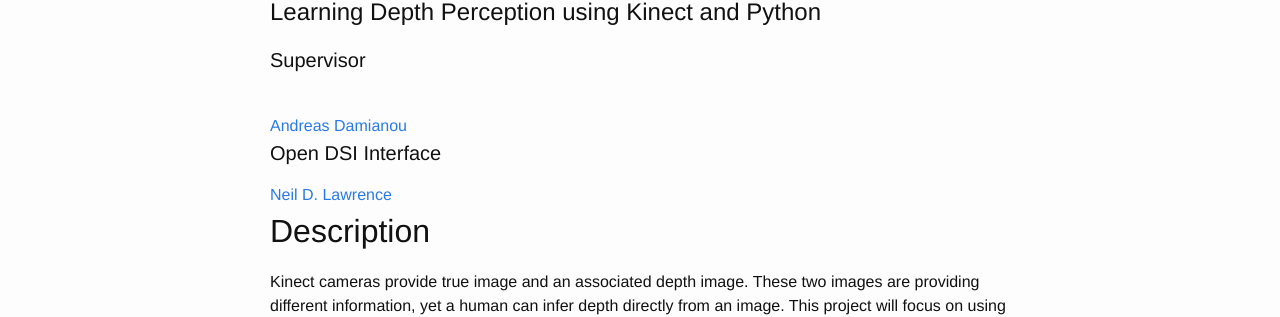
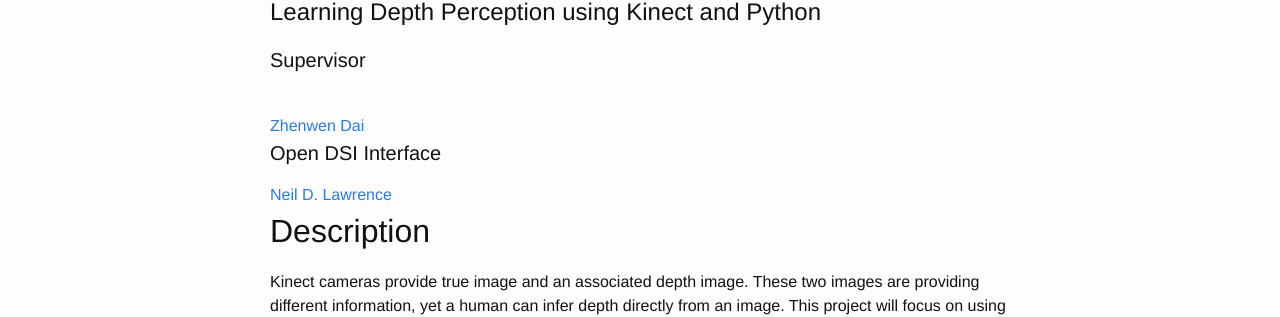
Before and after one commit to mlatcl/internalprojects, a Jekyll site: the page built from _posts/2012-01-01-learning-depth-perception-using-kinect-and-python.md, in a window 1280 px wide. Shown: the part 154-471 px from the top of the page. Built offline with Jekyll 4.4.1, drawn with Linux system fonts in a browser that asks for light colours.

Commit message:
Update page.

```diff
--- a/_posts/2012-01-01-learning-depth-perception-using-kinect-and-python.md
+++ b/_posts/2012-01-01-learning-depth-perception-using-kinect-and-python.md
@@ -13,9 +13,9 @@ categories:
 - UnderstandingDepthFromImages:12
 month: 0
 supervisors:
-- firstname: Andreas
-  lastname: Damianou
-  url: http://staffwww.dcs.sheffield.ac.uk/people/A.Damianou/
+- firstname: Zhenwen
+  lastname: Dai
+  url: http://staffwww.dcs.shef.ac.uk/people/Z.Dai/
 contact:
 - firstname: Neil D.
   lastname: Lawrence
```
